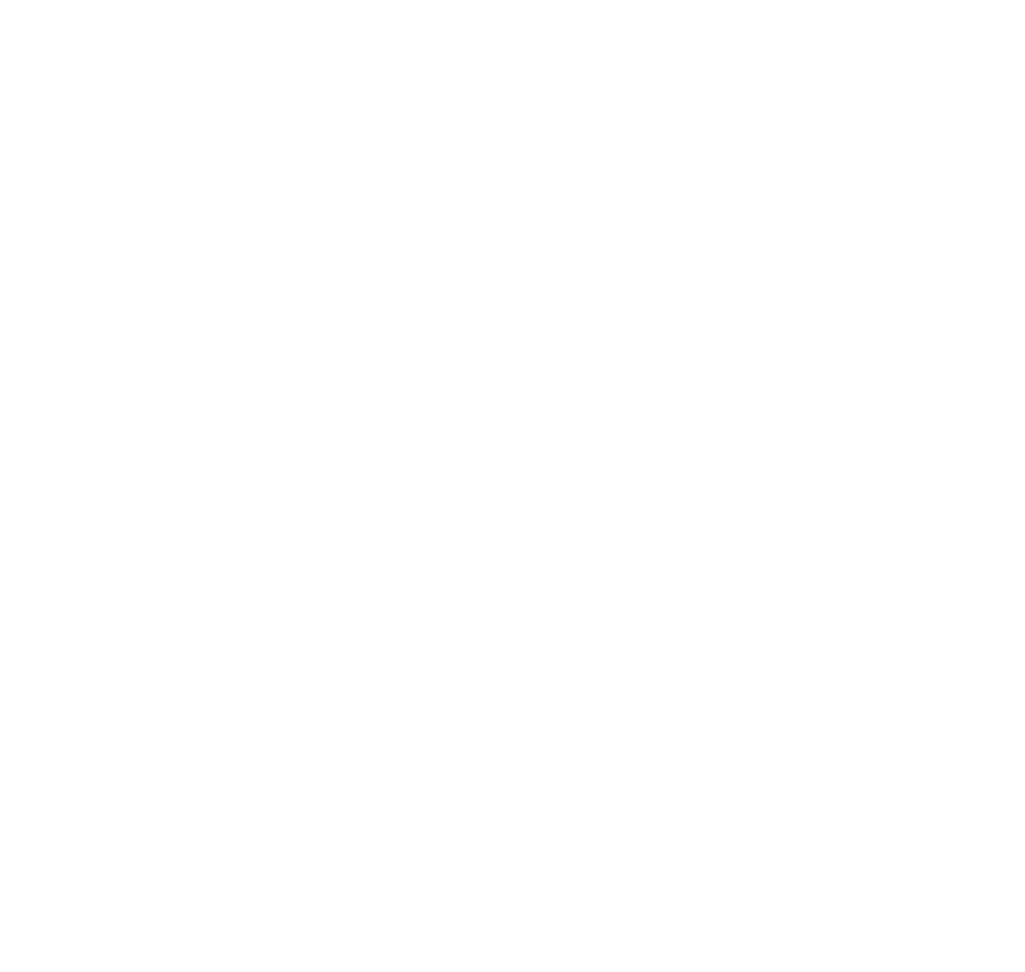
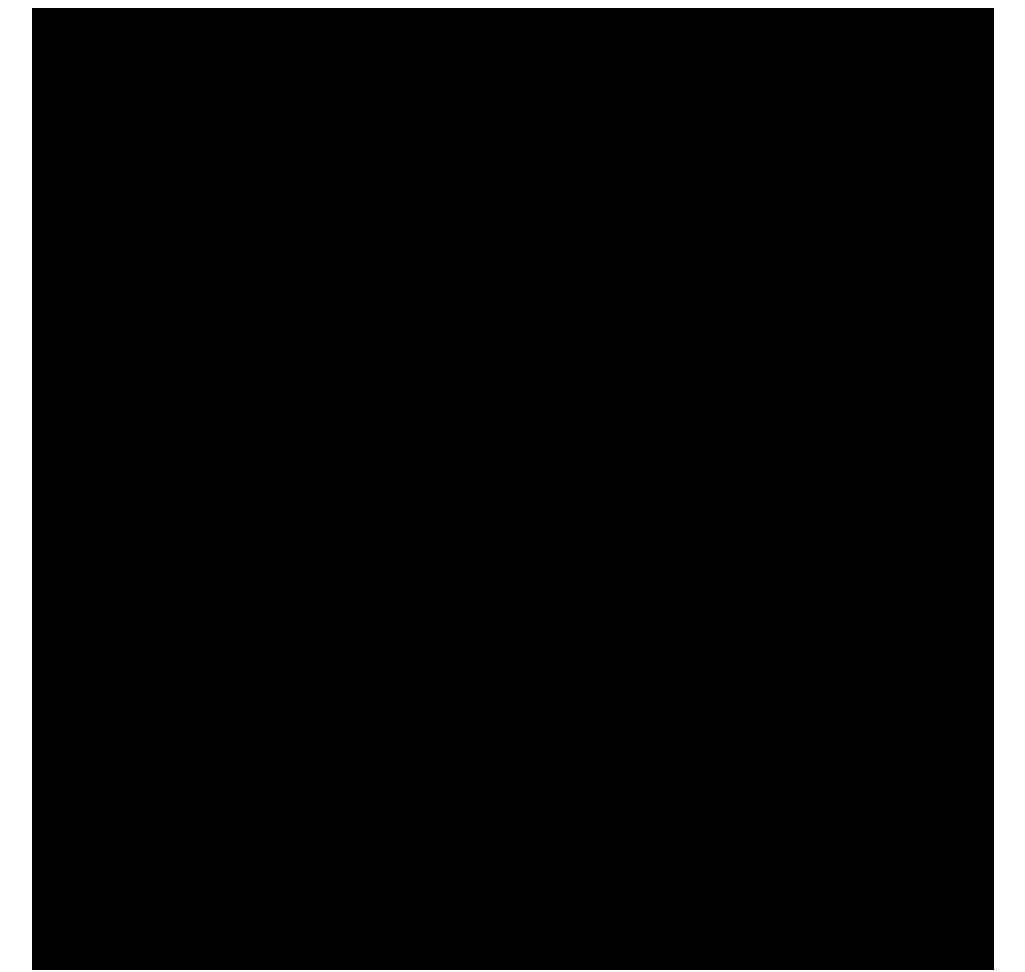
Before and after one commit to Santa002/etch-a-sketch, a plain HTML site: page index.html in a window 1280 px wide. Shown: the whole page, without its empty margins (127-1152 px from the left). Before the commit the page ends 800 px from the top, so only its background shows below. Drawn offline with Linux system fonts and the light colour scheme.

Commit message:
made grids

```diff
--- a/index.html
+++ b/index.html
@@ -9,7 +9,7 @@
   <script src="script.js"></script>
 </head>
 <body>
-  <div>
+  <div id="grid">
 
   </div>
 </body>
--- a/script.js
+++ b/script.js
@@ -0,0 +1,21 @@
+function createGrid(size){
+  var element = document.getElementById("grid");
+  var width = 960/size;
+  for(let i = 0; i < size; i++){
+    var row = document.createElement('div');
+    row.className = 'row';
+    for(let j = 0; j < size; j++){
+      var cell = document.createElement('div');
+      cell.className = 'square';
+      cell.style.width = `${width}px`;
+      cell.style.height = `${width}px`;
+      row.appendChild(cell);
+    }
+    element.appendChild(row);
+  }
+}
+
+
+window.onload = () => {
+  createGrid(16)
+}
--- a/style.css
+++ b/style.css
@@ -0,0 +1,12 @@
+.square{
+  background-color: #000;
+}
+
+#grid{
+  display: flex;
+  flex-wrap: wrap;
+  width: 960px;
+  height: 960px;
+  border: 1px solid #000;
+  margin: 0 auto;
+}
```
